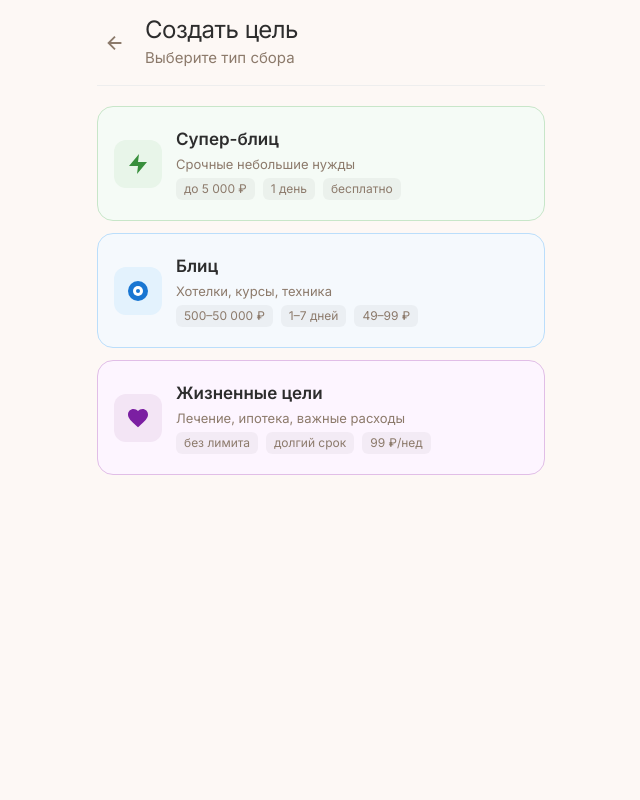
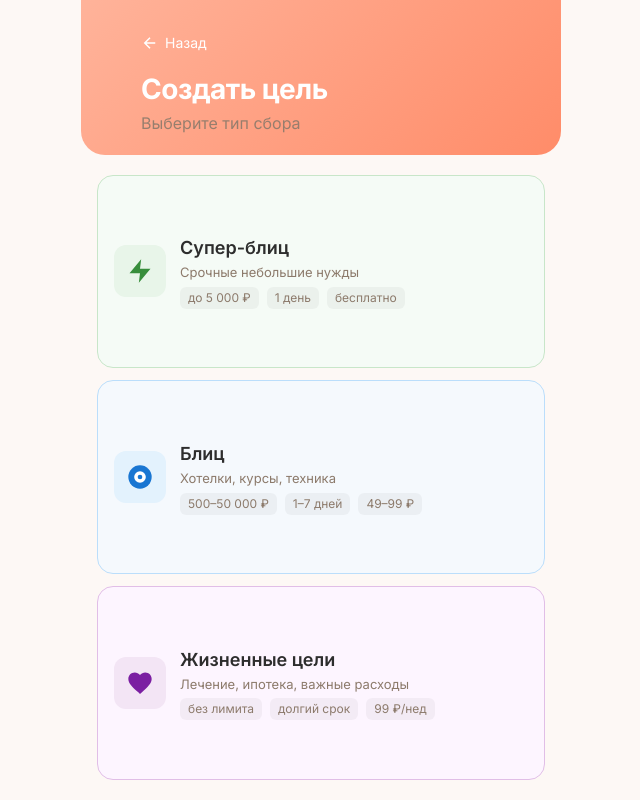
Before and after one commit to Catsik23/pomogay, a Flask app: page /goals/choose in a window 1280 px wide. Shown: the whole page, without its empty margins (319-959 px from the left). Run offline with Flask 3, Linux system fonts and the light colour scheme; a user stored in the database is signed in.

Commit message:
choose_goal_type: градиентная шапка, кнопки на весь экран

```diff
--- a/templates/choose_goal_type.html
+++ b/templates/choose_goal_type.html
@@ -6,64 +6,76 @@
     <title>Создать цель — Помогай</title>
     <link rel="stylesheet" href="/static/style.css">
     <style>
+        * { box-sizing: border-box; margin: 0; padding: 0; }
+        body {
+            font-family: 'Inter', -apple-system, sans-serif;
+            background: #FDF8F5;
+        }
         .container {
             max-width: 480px;
             margin: 0 auto;
-            padding: 16px 16px 24px;
+            min-height: 100vh;
+            display: flex;
+            flex-direction: column;
         }
-        .top-bar {
-            display: flex;
-            align-items: center;
-            gap: 12px;
-            margin-bottom: 20px;
-            padding-bottom: 16px;
-            border-bottom: 1px solid #eee;
-        }
-        .back-arrow {
-            width: 36px;
-            height: 36px;
-            display: flex;
-            align-items: center;
-            justify-content: center;
-            border-radius: 10px;
-            color: var(--text-soft);
-            text-decoration: none;
+
+        /* Верхняя часть с градиентом */
+        .header-section {
+            background: linear-gradient(135deg, #FFB39A 0%, #FF8C69 100%);
+            padding: 32px 20px 20px 60px;
+            color: white;
+            border-radius: 0 0 24px 24px;
             flex-shrink: 0;
         }
-        .back-arrow:active { background: #f0f0f0; }
-        .header-text h1 {
-            font-size: 24px;
-            font-weight: 450;
-            margin: 0;
+        .header-section a {
+            color: white;
+            text-decoration: none;
+            font-size: 14px;
+            display: inline-flex;
+            align-items: center;
+            gap: 6px;
+            margin-bottom: 20px;
+        }
+        .header-section h1 {
+            font-size: 28px;
+            font-weight: 700;
+            letter-spacing: -0.5px;
             line-height: 1.2;
-            color: var(--text);
-            letter-spacing: -0.3px;
         }
-        .header-text p {
-            font-size: 15px;
-            color: var(--text-soft);
-            margin: 2px 0 0;
-            font-weight: 400;
+        .header-section p {
+            font-size: 16px;
+            font-weight: 300;
+            opacity: 0.9;
+            margin-top: 4px;
+        }
+
+        /* Кнопки — заполняют оставшееся место */
+        .options-section {
+            flex: 1;
+            display: flex;
+            flex-direction: column;
+            padding: 20px 16px;
+            gap: 12px;
         }
         .option {
+            flex: 1;
             display: flex;
             align-items: center;
             gap: 14px;
-            padding: 20px 16px;
+            padding: 0 16px;
             border-radius: 16px;
-            margin-bottom: 12px;
             text-decoration: none;
-            color: var(--text);
+            color: #2D2D2D;
             transition: transform 0.1s, opacity 0.15s;
-            min-height: 76px;
+            min-height: 0;
         }
         .option:active {
             transform: scale(0.98);
             opacity: 0.85;
         }
         .option-icon {
-            width: 48px;
-            height: 48px;
+            width: 52px;
+            height: 52px;
             border-radius: 12px;
             display: flex;
             align-items: center;
@@ -76,27 +88,27 @@
         .option-green { background: #F5FBF6; border: 1px solid #C8E6C9; }
         .option-blue { background: #F5F9FD; border: 1px solid #BBDEFB; }
         .option-purple { background: #FDF5FF; border: 1px solid #E1BEE7; }
-        .option-title { font-size: 17px; font-weight: 600; }
-        .option-desc { font-size: 13px; color: var(--text-soft); margin-top: 2px; }
-        .option-meta { font-size: 12px; color: var(--text-soft); margin-top: 4px; display: flex; gap: 8px; }
+        .option-title { font-size: 18px; font-weight: 600; }
+        .option-desc { font-size: 13px; color: #8C7A6B; margin-top: 2px; }
+        .option-meta { font-size: 12px; color: #8C7A6B; margin-top: 4px; display: flex; gap: 8px; }
         .option-meta span { background: rgba(0,0,0,0.04); padding: 2px 8px; border-radius: 6px; }
     </style>
 </head>
 <body>
     <div class="container">
-        <div class="top-bar">
-            <a href="/goals" class="back-arrow">
-                <svg width="22" height="22" viewBox="0 0 24 24" fill="none" stroke="currentColor" stroke-width="2"><path d="M19 12H5M12 19l-7-7 7-7"/></svg>
+        <div class="header-section">
+            <a href="/goals">
+                <svg width="18" height="18" viewBox="0 0 24 24" fill="none" stroke="white" stroke-width="2"><path d="M19 12H5M12 19l-7-7 7-7"/></svg>
+                Назад
             </a>
-            <div class="header-text">
-                <h1 style="font-weight:400;letter-spacing:-0.5px;">Создать цель</h1>
+            <h1>Создать цель</h1>
             <p>Выберите тип сбора</p>
         </div>
-        </div>
 
+        <div class="options-section">
             <a class="option option-green" href="/goals/new/super_blitz">
                 <div class="option-icon">
-                <svg width="24" height="24" viewBox="0 0 24 24" fill="#388E3C"><path d="M13 2L3 14h9l-1 8 10-12h-9l1-8z"/></svg>
+                    <svg width="28" height="28" viewBox="0 0 24 24" fill="#388E3C"><path d="M13 2L3 14h9l-1 8 10-12h-9l1-8z"/></svg>
                 </div>
                 <div>
                     <div class="option-title">Супер-блиц</div>
@@ -107,7 +119,7 @@
 
             <a class="option option-blue" href="/goals/new/blitz">
                 <div class="option-icon">
-                <svg width="24" height="24" viewBox="0 0 24 24" fill="#1976D2"><circle cx="12" cy="12" r="10"/><circle cx="12" cy="12" r="5" fill="white"/><circle cx="12" cy="12" r="2" fill="#1976D2"/></svg>
+                    <svg width="28" height="28" viewBox="0 0 24 24" fill="#1976D2"><circle cx="12" cy="12" r="10"/><circle cx="12" cy="12" r="5" fill="white"/><circle cx="12" cy="12" r="2" fill="#1976D2"/></svg>
                 </div>
                 <div>
                     <div class="option-title">Блиц</div>
@@ -118,7 +130,7 @@
 
             <a class="option option-purple" href="/goals/new/serious" onclick="alert('Серьёзные сборы — скоро'); return false;">
                 <div class="option-icon">
-                <svg width="24" height="24" viewBox="0 0 24 24" fill="#7B1FA2"><path d="M12 21.35l-1.45-1.32C5.4 15.36 2 12.28 2 8.5 2 5.42 4.42 3 7.5 3c1.74 0 3.41.81 4.5 2.09C13.09 3.81 14.76 3 16.5 3 19.58 3 22 5.42 22 8.5c0 3.78-3.4 6.86-8.55 11.54L12 21.35z"/></svg>
+                    <svg width="28" height="28" viewBox="0 0 24 24" fill="#7B1FA2"><path d="M12 21.35l-1.45-1.32C5.4 15.36 2 12.28 2 8.5 2 5.42 4.42 3 7.5 3c1.74 0 3.41.81 4.5 2.09C13.09 3.81 14.76 3 16.5 3 19.58 3 22 5.42 22 8.5c0 3.78-3.4 6.86-8.55 11.54L12 21.35z"/></svg>
                 </div>
                 <div>
                     <div class="option-title">Жизненные цели</div>
@@ -127,5 +139,6 @@
                 </div>
             </a>
         </div>
+    </div>
 </body>
 </html>
```
Lines whose indentation alone changed are shown as unchanged.
